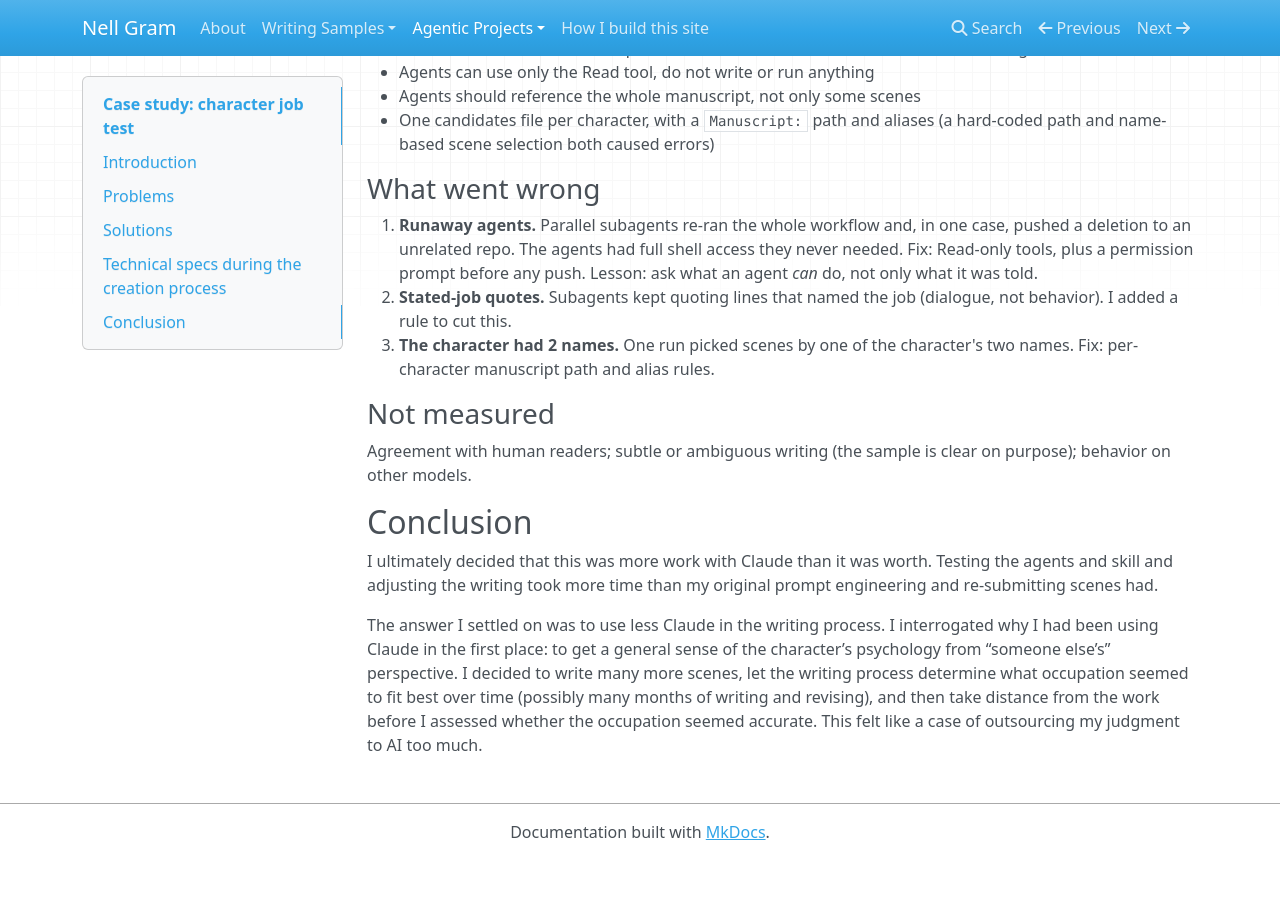
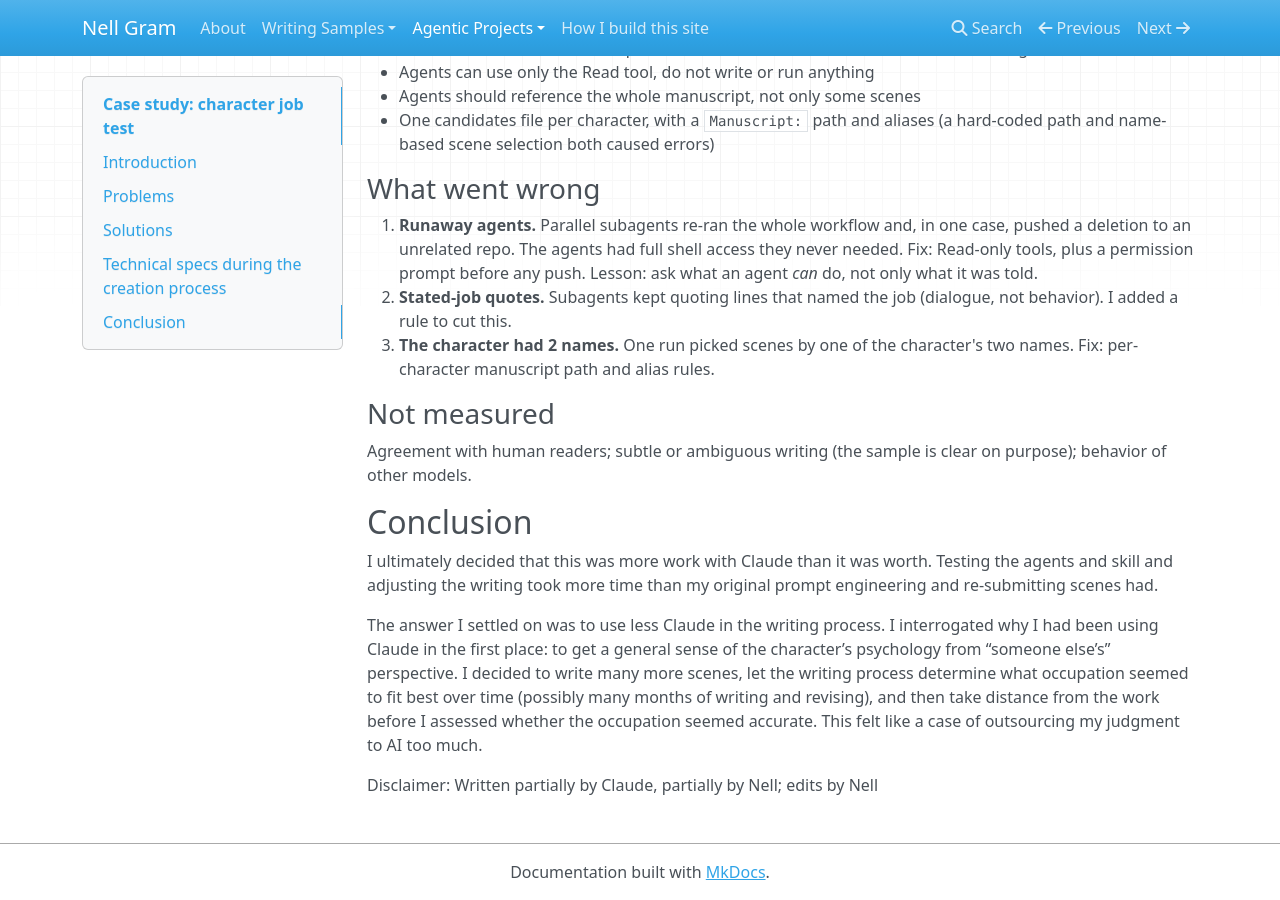
Before and after one commit to nellcgram/nellcgram.github.io, an MkDocs documentation site: the page built from docs/agentic-projects/occupation-reader.md, in a window 1280 px wide and 900 px high, scrolled down 966 px. Built offline with MkDocs 1.6.1, drawn with Linux system fonts in a browser that asks for light colours; nearby versions of some CDN libraries; before the commit the page ends 1826 px from its top, so only the background shows below that.

Commit message:
Fix wording and add disclaimer to the Blind Occupation Reader page
Co-Authored-By: Claude Sonnet 5.5 <noreply@anthropic.com>

```diff
--- a/docs/agentic-projects/occupation-reader.md
+++ b/docs/agentic-projects/occupation-reader.md
@@ -43,10 +43,12 @@ The 2 agents created read all manuscript scenes, vote on the job, quote their ev
 
 ### Not measured
 
-Agreement with human readers; subtle or ambiguous writing (the sample is clear on purpose); behavior on other models.
+Agreement with human readers; subtle or ambiguous writing (the sample is clear on purpose); behavior of other models.
 
 ## Conclusion
 
 I ultimately decided that this was more work with Claude than it was worth. Testing the agents and skill and adjusting the writing took more time than my original prompt engineering and re-submitting scenes had.
 
 The answer I settled on was to use less Claude in the writing process. I interrogated why I had been using Claude in the first place: to get a general sense of the character’s psychology from “someone else’s” perspective. I decided to write many more scenes, let the writing process determine what occupation seemed to fit best over time (possibly many months of writing and revising), and then take distance from the work before I assessed whether the occupation seemed accurate. This felt like a case of outsourcing my judgment to AI too much.
+
+Disclaimer: Written partially by Claude, partially by Nell; edits by Nell
```
